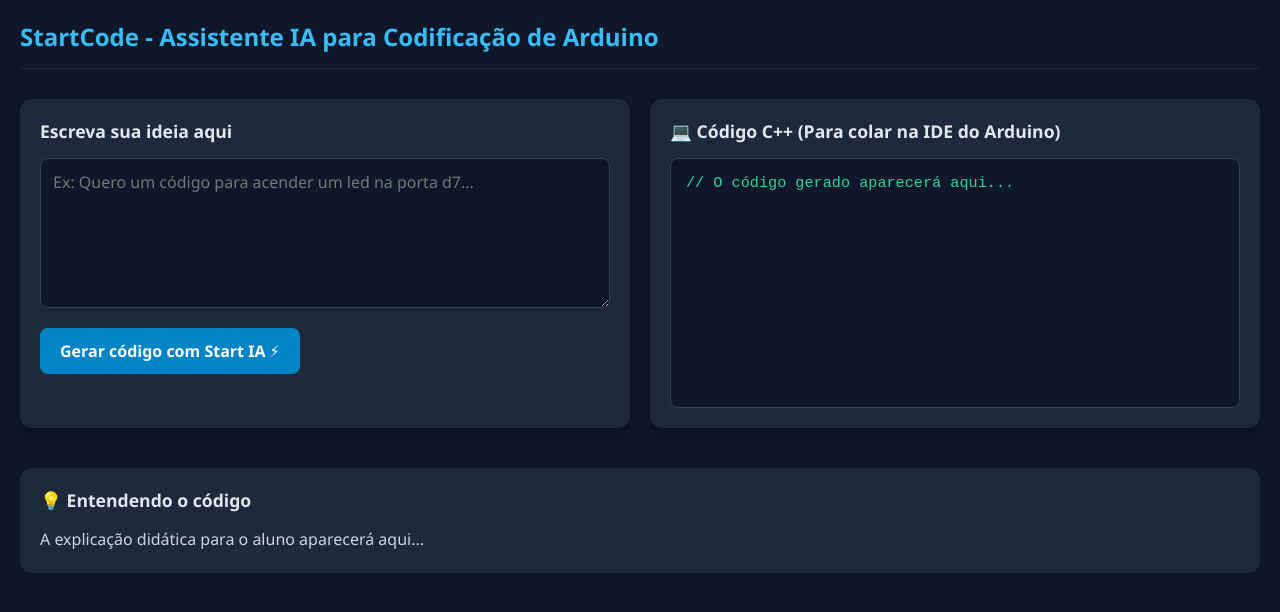
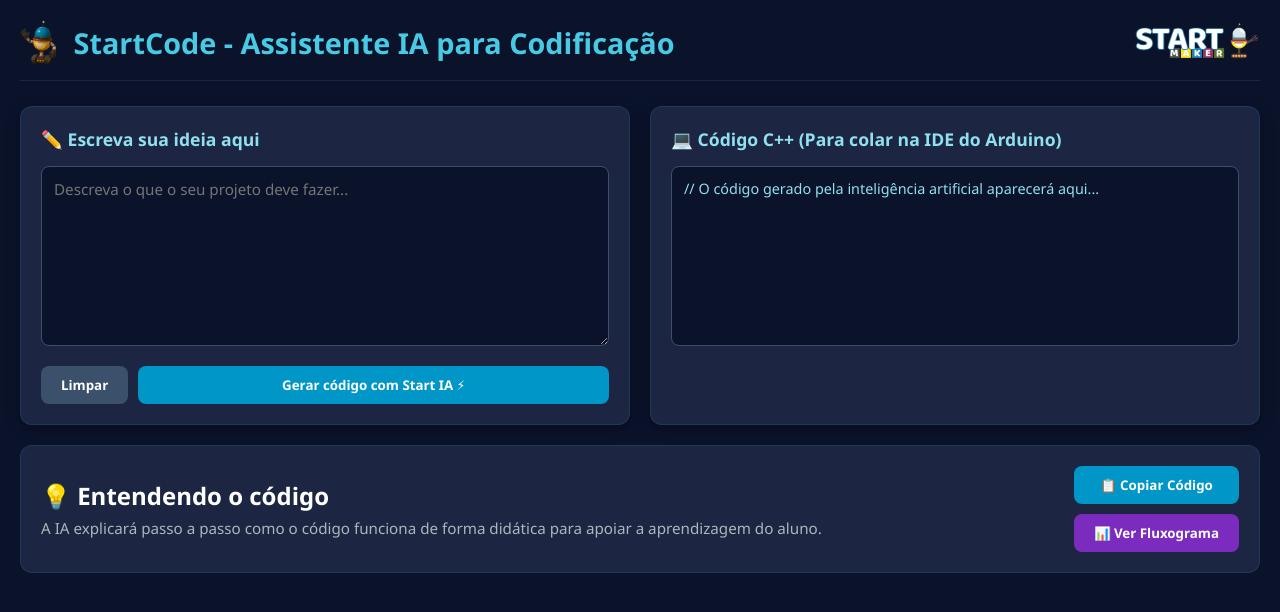
Before and after one commit to robotic-roger/StartCode, a website: page frontend/app.html in a window 1280 px wide. Drawn offline with Linux system fonts and the light colour scheme.

Commit message:
Update app.html

```diff
--- a/frontend/app.html
+++ b/frontend/app.html
@@ -1,9 +1,9 @@
 <!DOCTYPE html>
-<html lang="pt">
+<html lang="pt-BR">
 <head>
     <meta charset="UTF-8">
     <meta name="viewport" content="width=device-width, initial-scale=1.0">
-    <title>StartCode - Assistente IA para Codificação</title>
+    <title>StartCode - Assistente IA para Codificação de Arduino</title>
     <style>
         * {
             box-sizing: border-box;
@@ -12,172 +12,270 @@
             font-family: 'Segoe UI', Tahoma, Geneva, Verdana, sans-serif;
         }
         body {
-            background-color: #0f172a;
-            color: #f8fafc;
+            background-color: #0b132b;
+            color: #ffffff;
             padding: 20px;
         }
         header {
             display: flex;
             justify-content: space-between;
             align-items: center;
-            margin-bottom: 30px;
-            border-bottom: 1px solid #1e293b;
+            margin-bottom: 25px;
+            border-bottom: 1px solid #1c2541;
             padding-bottom: 15px;
         }
-        h1 {
-            font-size: 1.5rem;
-            color: #38bdf8;
+        .header-left {
+            display: flex;
+            align-items: center;
+            gap: 15px;
         }
-        .container {
+        .header-left img {
+            height: 45px;
+        }
+        header h1 {
+            font-size: 1.8rem;
+            color: #48cae4;
+        }
+        .header-right img {
+            height: 40px;
+        }
+        .main-container {
             display: grid;
             grid-template-columns: 1fr 1fr;
             gap: 20px;
+            margin-bottom: 20px;
         }
-        @media (max-width: 768px) {
-            .container {
+        @media (max-width: 900px) {
+            .main-container {
                 grid-template-columns: 1fr;
             }
         }
-        .panel {
-            background-color: #1e293b;
+        .card {
+            background-color: #1c2541;
             border-radius: 12px;
             padding: 20px;
-            box-shadow: 0 4px 6px rgba(0, 0, 0, 0.3);
+            border: 1px solid #2bc4ed22;
+            box-shadow: 0 4px 15px rgba(0,0,0,0.3);
         }
-        h2 {
+        .card h2 {
             font-size: 1.1rem;
             margin-bottom: 15px;
-            color: #e2e8f0;
+            color: #90e0ef;
+            display: flex;
+            align-items: center;
+            gap: 8px;
         }
         textarea {
             width: 100%;
-            height: 150px;
-            background-color: #0f172a;
-            border: 1px solid #334155;
+            height: 180px;
+            background-color: #0b132b;
+            border: 1px solid #3a506b;
             border-radius: 8px;
-            color: #f8fafc;
+            color: #fff;
             padding: 12px;
-            font-size: 1rem;
+            font-size: 0.95rem;
             resize: vertical;
-            margin-bottom: 15px;
+            outline: none;
         }
         textarea:focus {
-            outline: none;
-            border-color: #38bdf8;
+            border-color: #48cae4;
+        }
+        pre {
+            width: 100%;
+            height: 180px;
+            background-color: #0b132b;
+            border: 1px solid #3a506b;
+            border-radius: 8px;
+            color: #90e0ef;
+            padding: 12px;
+            font-family: 'Courier New', Courier, monospace;
+            overflow: auto;
+            font-size: 0.9rem;
+        }
+        .button-group {
+            display: flex;
+            gap: 10px;
+            margin-top: 15px;
         }
         button {
-            background-color: #0284c7;
-            color: white;
+            padding: 10px 20px;
             border: none;
             border-radius: 8px;
-            padding: 12px 20px;
-            font-size: 1rem;
+            font-weight: bold;
             cursor: pointer;
-            font-weight: bold;
-            transition: background-color 0.2s;
+            transition: background 0.2s;
         }
-        button:hover {
-            background-color: #0ea5e9;
+        .btn-primary {
+            background-color: #0096c7;
+            color: white;
+            flex: 1;
         }
-        pre {
-            background-color: #0f172a;
-            border: 1px solid #334155;
-            border-radius: 8px;
-            padding: 15px;
-            height: 250px;
-            overflow-y: auto;
-            font-family: 'Courier New', Courier, monospace;
-            color: #34d399;
-            font-size: 0.95rem;
-            white-space: pre-wrap;
+        .btn-primary:hover {
+            background-color: #0077b6;
         }
-        .explanation-box {
-            margin-top: 20px;
-            background-color: #1e293b;
+        .btn-secondary {
+            background-color: #3a506b;
+            color: white;
+        }
+        .btn-secondary:hover {
+            background-color: #475d7c;
+        }
+        .btn-action {
+            background-color: #0096c7;
+            color: white;
+        }
+        .btn-action:hover {
+            background-color: #0077b6;
+        }
+        .btn-purple {
+            background-color: #7b2cbf;
+            color: white;
+        }
+        .btn-purple:hover {
+            background-color: #5a189a;
+        }
+        .bottom-section {
+            display: grid;
+            grid-template-columns: 1fr auto;
+            gap: 20px;
+            background-color: #1c2541;
             border-radius: 12px;
             padding: 20px;
-            grid-column: span 2;
+            align-items: center;
+            border: 1px solid #2bc4ed22;
         }
-        .explanation-content {
-            color: #cbd5e1;
-            line-height: 1.6;
+        @media (max-width: 768px) {
+            .bottom-section {
+                grid-template-columns: 1fr;
+            }
+        }
+        .explanation-box p {
+            color: #adb5bd;
+            font-size: 0.95rem;
+            line-height: 1.5;
+            margin-top: 5px;
+        }
+        .action-buttons {
+            display: flex;
+            flex-direction: column;
+            gap: 10px;
         }
     </style>
 </head>
 <body>
 
     <header>
-        <h1>StartCode - Assistente IA para Codificação de Arduino</h1>
+        <div class="header-left">
+            <img src="start.png" alt="Robô StartCode">
+            <h1>StartCode - Assistente IA para Codificação</h1>
+        </div>
+        <div class="header-right">
+            <img src="logo.png" alt="Logo Start Maker">
+        </div>
     </header>
 
-    <div class="container">
-        <!-- Painel Esquerdo: Entrada do Aluno -->
-        <div class="panel">
-            <h2>Escreva sua ideia aqui</h2>
-            <textarea id="promptInput" placeholder="Ex: Quero um código para acender um led na porta d7..."></textarea>
-            <button id="generateBtn" onclick="gerarCodigo()">Gerar código com Start IA ⚡</button>
+    <div class="main-container">
+        <!-- Caixa de Entrada -->
+        <div class="card">
+            <h2>✏️ Escreva sua ideia aqui</h2>
+            <textarea id="promptInput" placeholder="Descreva o que o seu projeto deve fazer..."></textarea>
+            <div class="button-group">
+                <button class="btn-secondary" onclick="limparCampos()">Limpar</button>
+                <button class="btn-primary" id="btnGerar" onclick="gerarCodigo()">Gerar código com Start IA ⚡</button>
+            </div>
         </div>
 
-        <!-- Painel Direito: Código C++ Gerado -->
-        <div class="panel">
+        <!-- Caixa de Código C++ -->
+        <div class="card">
             <h2>💻 Código C++ (Para colar na IDE do Arduino)</h2>
-            <pre id="codeOutput">// O código gerado aparecerá aqui...</pre>
+            <pre><code id="codeOutput">// O código gerado pela inteligência artificial aparecerá aqui...</code></pre>
         </div>
+    </div>
 
-        <!-- Painel Inferior: Explicação Didática -->
+    <!-- Secção Inferior (Explicação e Ações) -->
+    <div class="bottom-section">
         <div class="explanation-box">
             <h2>💡 Entendendo o código</h2>
-            <div id="explanationOutput" class="explanation-content">
-                A explicação didática para o aluno aparecerá aqui...
-            </div>
+            <p id="explanationOutput">A IA explicará passo a passo como o código funciona de forma didática para apoiar a aprendizagem do aluno.</p>
+        </div>
+        <div class="action-buttons">
+            <button class="btn-action" onclick="copiarCodigo()">📋 Copiar Código</button>
+            <button class="btn-purple" onclick="verFluxograma()">📊 Ver Fluxograma</button>
         </div>
     </div>
 
     <script>
+        let dadosGlobais = null;
+
         async function gerarCodigo() {
             const prompt = document.getElementById('promptInput').value.trim();
+            const btnGerar = document.getElementById('btnGerar');
             const codeOutput = document.getElementById('codeOutput');
             const explanationOutput = document.getElementById('explanationOutput');
-            const btn = document.getElementById('generateBtn');
 
             if (!prompt) {
-                alert('Por favor, escreva uma ideia ou instrução para o código.');
+                alert("Por favor, escreva a ideia do projeto.");
                 return;
             }
 
+            btnGerar.innerText = "A gerar código inteligente...";
+            btnGerar.disabled = true;
+            codeOutput.innerText = "// A gerar código...";
+            explanationOutput.innerHTML = "A estruturar a explicação didática para o aluno...";
+
             try {
-                btn.disabled = true;
-                btn.innerText = 'A gerar código inteligente...';
-                codeOutput.innerText = '// A gerar código inteligente...';
-                explanationOutput.innerHTML = 'A estruturar a explicação didática para o aluno...';
-
-                // Requisição assíncrona para a API do servidor (compatível com Vercel e Render)
                 const response = await fetch('/api/gerar-codigo', {
                     method: 'POST',
-                    headers: {
-                        'Content-Type': 'application/json'
-                    },
+                    headers: { 'Content-Type': 'application/json' },
                     body: JSON.stringify({ prompt })
                 });
 
                 const data = await response.json();
 
                 if (data.success) {
+                    dadosGlobais = data;
                     codeOutput.innerText = data.code;
                     explanationOutput.innerHTML = data.explanation;
                 } else {
-                    codeOutput.innerText = '// Erro ao gerar código.';
-                    explanationOutput.innerHTML = `<span style="color: #f87171;">${data.error || 'Erro desconhecido'}</span>`;
+                    codeOutput.innerText = "// Erro ao gerar código.";
+                    explanationOutput.innerHTML = `<span style="color: #ff6b6b;">${data.error || "Erro ao gerar o código."}</span>`;
                 }
+            } catch (err) {
+                console.error(err);
+                codeOutput.innerText = "// Erro de conexão com o servidor.";
+                explanationOutput.innerHTML = `<span style="color: #ff6b6b;">Erro de ligação à inteligência artificial.</span>`;
+            } finally {
+                btnGerar.innerText = "Gerar código com Start IA ⚡";
+                btnGerar.disabled = false;
+            }
+        }
 
-            } catch (error) {
-                console.error('Erro na requisição:', error);
-                codeOutput.innerText = '// Erro de conexão com o servidor.';
-                explanationOutput.innerHTML = '<span style="color: #f87171;">Não foi possível comunicar com o servidor de IA.</span>';
-            } finally {
-                btn.disabled = false;
-                btn.innerText = 'Gerar código com Start IA ⚡';
+        function limparCampos() {
+            document.getElementById('promptInput').value = '';
+            document.getElementById('codeOutput').innerText = '// O código gerado pela inteligência artificial aparecerá aqui...';
+            document.getElementById('explanationOutput').innerText = 'A IA explicará passo a passo como o código funciona de forma didática para apoiar a aprendizagem do aluno.';
+            dadosGlobais = null;
+        }
+
+        function copiarCodigo() {
+            const codigo = document.getElementById('codeOutput').innerText;
+            navigator.clipboard.writeText(codigo).then(() => {
+                alert("Código copiado para a área de transferência!");
+            });
+        }
+
+        function verFluxograma() {
+            if (!dadosGlobais || !dadosGlobais.flowchart) {
+                alert("Gere primeiro um código para visualizar o respetivo fluxograma.");
+                return;
             }
+
+            // Exemplo simples ou modal para apresentar os passos do fluxograma gerado pela IA
+            let textoFluxograma = "📊 FLUXOGRAMA DO PROJETO:\n\n";
+            dadosGlobais.flowchart.forEach((passo, index) => {
+                textoFluxograma += `${index + 1}. [${passo.tipo.toUpperCase()}] ${passo.texto || ''}\n`;
+            });
+            alert(textoFluxograma);
         }
     </script>
 </body>
```
